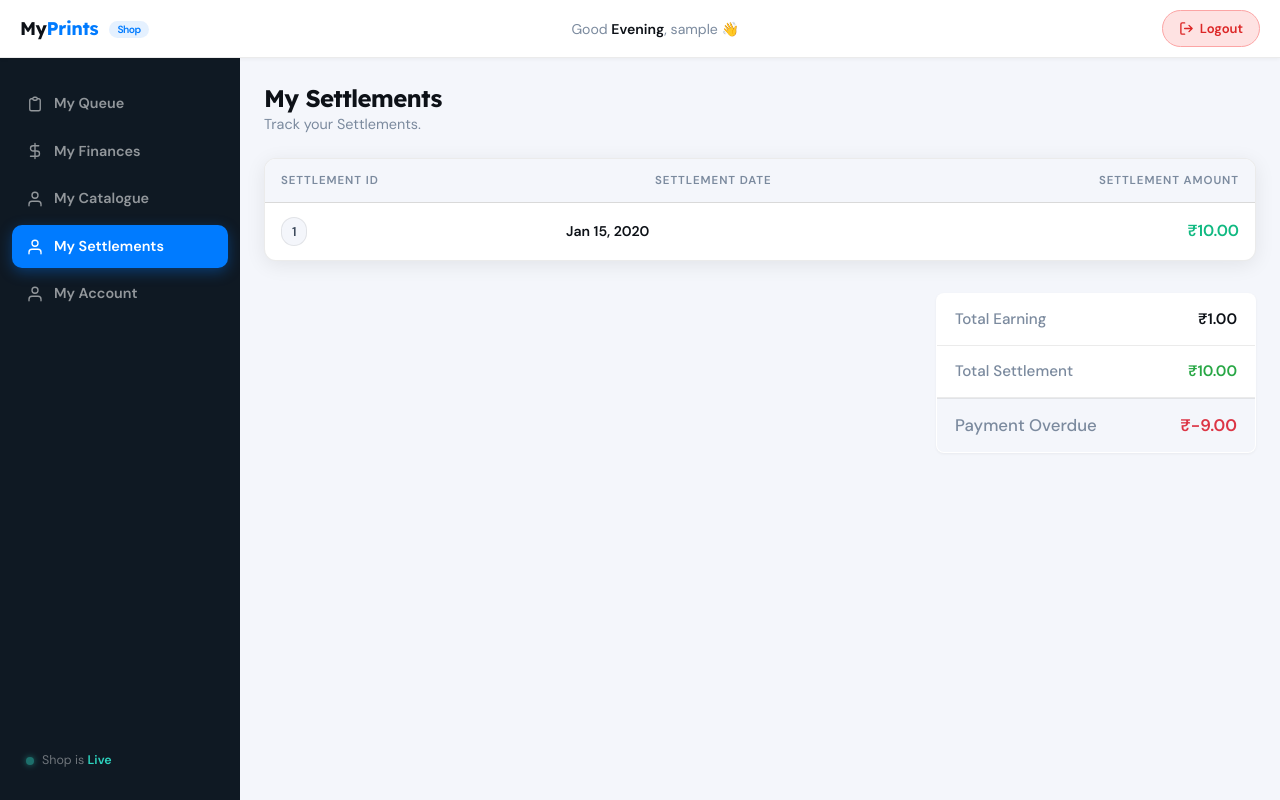
After one commit to adityatakle/MyPrints, a Django app: page /my_shop/settlements in a window 1280 px wide. The commit adds this page. Run offline with Django 5.2, Linux system fonts and the light colour scheme; a user stored in the database is signed in; tables that the repository leaves empty hold one stand-in row (values such as "Sample post"); some libraries are stand-ins or nearby versions.

Commit message:
Shop setlemeent and subscriptions can be added by creator and shops can see settlement in their dashboard

```diff
--- a/printoapp/models.py
+++ b/printoapp/models.py
@@ -8,7 +8,6 @@ class Admin_dash(models.Model):
     created_at = models.DateTimeField(auto_now_add=True)
 
 class Settlements(models.Model):
-    admin = models.ForeignKey('Admin_dash', related_name='admin', on_delete=models.PROTECT)
     sett_id = models.CharField(max_length=255)
     sett_time = models.DateTimeField()
     sett_amount = models.DecimalField(max_digits=9, decimal_places=2)
@@ -30,9 +29,11 @@ class Shop_owner(models.Model):
     IFSC_code = models.CharField(max_length=255, blank=True)
     account_type = models.CharField(max_length=255, blank=True)
 
+
 class Client(models.Model):
     user_id = models.UUIDField(default=uuid.uuid4, editable=False, unique=True)
     created_at = models.DateTimeField(auto_now_add=True)
+
 
 class Shop_info(models.Model):
     name = models.CharField(max_length =100)
--- /dev/null
+++ b/printoapp/static/printoapp/shop_settlements.css
@@ -0,0 +1,56 @@
+.sd-section-subtitle {
+    color: var(--soft);
+    font-size: 0.9rem;
+    margin: 4px 0 0 0;
+}
+/* ─── SUMMARY TABLE SECTION ─── */
+
+/* Aligns the summary block to the right */
+.sd-summary-container {
+    display: flex;
+    justify-content: flex-end;
+    margin-top: 32px;
+}
+
+/* Styles the table to look like a clean invoice total */
+.sd-summary-table {
+    width: 100%;
+    max-width: 320px; /* Keeps it compact */
+    border-collapse: collapse;
+    background: #ffffff; /* Falls back to white if var is missing */
+    background: var(--card, #ffffff);
+    border: 1px solid var(--border, #e2e8f0);
+    border-radius: 8px;
+    overflow: hidden;
+    box-shadow: 0 1px 3px rgba(0,0,0,0.05);
+}
+
+.sd-summary-table td {
+    padding: 14px 18px;
+    font-size: 0.95rem;
+    border-bottom: 1px solid var(--border, #f1f5f9);
+}
+
+.summary-label {
+    color: var(--soft, #64748b);
+    font-weight: 500;
+    text-align: left;
+}
+
+.summary-value {
+    font-weight: 700;
+    text-align: right;
+    color: var(--dark, #0f172a);
+}
+
+/* Highlights the final overdue row */
+.summary-total-row td {
+    background: var(--off, #f8fafc);
+    font-size: 1.05rem;
+    border-bottom: none;
+    border-top: 2px solid var(--border, #e2e8f0);
+}
+
+/* Utility Colors for the numbers */
+.text-success { color: var(--green, #16a34a); }
+.text-danger { color: #dc2626; } /* Standard red for overdue */
--- a/printoapp/templates/printoapp/shop_layout.html
+++ b/printoapp/templates/printoapp/shop_layout.html
@@ -72,6 +72,16 @@
                     My Catalogue
                 </a>
 
+                <a href="{% url 'shop_settlements' %}"
+                   class="sd-nav-item {% block nav_settlements %}{% endblock %}">
+                    <svg width="18" height="18" viewBox="0 0 24 24" fill="none">
+                        <path d="M20 21v-2a4 4 0 00-4-4H8a4 4 0 00-4 4v2M12 11a4 4 0 100-8 4 4 0 000 8z"
+                              stroke="currentColor" stroke-width="1.8"
+                              stroke-linecap="round" stroke-linejoin="round"/>
+                    </svg>
+                    My Settlements
+                </a>
+
                 <a href="{% url 'shop_account' %}"
                    class="sd-nav-item {% block nav_account %}{% endblock %}">
                     <svg width="18" height="18" viewBox="0 0 24 24" fill="none">
--- /dev/null
+++ b/printoapp/templates/printoapp/shop_settlements.html
@@ -0,0 +1,69 @@
+{% extends 'printoapp/shop_layout.html' %}
+{% load static %}
+
+{% block shop_extra_head %}
+<link href="{% static 'printoapp/shop_settlements.css' %}" rel="stylesheet">
+{% endblock %}
+
+{% block nav_settlements %}sd-active{% endblock %}
+
+{% block sd_content %}
+<div class="sd-content-header">
+    <div>
+        <h1 class="sd-section-title">My Settlements</h1>
+        <p class="sd-section-subtitle">Track your Settlements.</p>
+    </div>
+</div>
+
+
+<div class="sd-table-wrap">
+    <table class="sd-table">
+        <thead>
+            <tr>
+                <th style="text-align: left;">Settlement id</th>
+                <th style="text-align: center;">Settlement date</th>
+                <th style="text-align: right;">Settlement amount</th>
+            </tr>
+        </thead>
+        <tbody>
+            {% for row in settlements %}
+            <tr class="sd-row">
+                <td><span class="sd-pages-chip">{{ row.sett_id }}</span></td>
+                <td><strong>{{ row.sett_time|date:"M d, Y" }}</strong></td>
+                <td style="text-align: right; color: var(--green); font-weight: 700; font-size: 1rem;">
+                    ₹{{ row.sett_amount|floatformat:2 }}
+                </td>
+            </tr>
+            {% empty %}
+            <tr>
+                <td colspan="3">
+                    <div class="sd-empty">
+                        <div class="sd-empty-icon">📊</div>
+                        <h3 class="sd-empty-title">No Settlements Yet</h3>
+                        <p class="sd-empty-sub">When settlements are made, records will appear here.</p>
+                    </div>
+                </td>
+            </tr>
+            {% endfor %}
+        </tbody>
+    </table>
+</div>
+<div class="sd-summary-container">
+    <table class="sd-summary-table">
+        <tbody>
+            <tr>
+                <td class="summary-label">Total Earning</td>
+                <td class="summary-value">₹{{ total_collection|floatformat:2 }}</td>
+            </tr>
+            <tr>
+                <td class="summary-label">Total Settlement</td>
+                <td class="summary-value text-success">₹{{ total_settlement|floatformat:2 }}</td>
+            </tr>
+            <tr class="summary-total-row">
+                <td class="summary-label">Payment Overdue</td>
+                <td class="summary-value text-danger">₹{{ overdue|floatformat:2 }}</td>
+            </tr>
+        </tbody>
+    </table>
+</div>
+{% endblock %}
--- a/printoapp/urls.py
+++ b/printoapp/urls.py
@@ -14,6 +14,7 @@ urlpatterns = [
     path('my_shop/file_update/', views.file_update, name='file_update'),
     path('my_shop/shop_catalogue', views.shop_catalogue, name='shop_catalogue'),
     path('my_shop/account', views.shop_account, name='shop_account'),
+    path('my_shop/settlements', views.shop_settlements, name='shop_settlements'),
     path('privacy_policy', views.privacy_policy, name='privacy_policy'),
     path('tnc', views.tnc, name='tnc'),
     path('payment_status', views.payment_status, name='payment_status'),
--- a/printoapp/views.py
+++ b/printoapp/views.py
@@ -301,6 +301,19 @@ def creator_shop_view(request):
             item = Shop_items.objects.get( id=shop_item_id)
             item.platform_price = platform_price
             item.save()
+
+        if request.POST.get('sett_id') and request.POST.get('sett_time') and request.POST.get('sett_amount'):
+            sett_id = request.POST.get('sett_id')
+            sett_time = request.POST.get('sett_time')
+            sett_amount = request.POST.get('sett_amount')
+            Settlements.objects.create(sett_id=sett_id, sett_time=sett_time, sett_amount=sett_amount, shop=shop)
+
+        if request.POST.get('trans_id') and request.POST.get('trans_time') and request.POST.get('trans_amount'):
+            trans_id = request.POST.get('trans_id')
+            trans_time = request.POST.get('trans_time')
+            trans_amount = request.POST.get('trans_amount')
+            Subscription_transactions.objects.create(trans_time=trans_time, trans_money=trans_amount, trans_id=trans_id, shop=shop)
+
         return render(request, 'printoapp/creator_shop_view.html', {
             'shop_id':shop_id,
             'shop_name':shop_name,
@@ -1280,6 +1293,27 @@ def shop_finance(request):
 
 
 @login_required
+def shop_settlements(request):
+    now_obj = timezone.localtime()
+    hour = now_obj.hour
+    greeting = "Morning" if 0 <= hour < 12 else "Noon" if hour == 12 else "Afternoon" if 12 < hour < 18 else "Evening"
+    shop = Shop_info.objects.get(shop_owner__user=request.user)
+    total_collection = Cart_total.objects.filter(cart__shop_info=shop, cart__is_verified=True).aggregate(total = Sum('shop_share'))
+    total_collection = total_collection['total'] or 0
+    settlements = Settlements.objects.filter(shop=shop)
+    total_settlement = settlements.aggregate(total=Sum('sett_amount'))
+    total_settlement = total_settlement['total'] or 0
+    overdue = total_collection - total_settlement
+    return render(request, 'printoapp/shop_settlements.html', {
+        'time':greeting,
+        'username':request.user.username,
+        'total_collection':total_collection,
+        'settlements':settlements,
+        'total_settlement':total_settlement,
+        'overdue':overdue
+    })
+
+@login_required
 def shop_catalogue(request):
     now_obj = timezone.localtime()
     hour = now_obj.hour
```
Also changed, not shown: printoapp/static/printoapp/creator_shop.css (+52 -0 lines), printoapp/templates/printoapp/creator_shop_view.html (+28 -4 lines), printoapp/migrations/0053_remove_settlements_admin.py (added).
